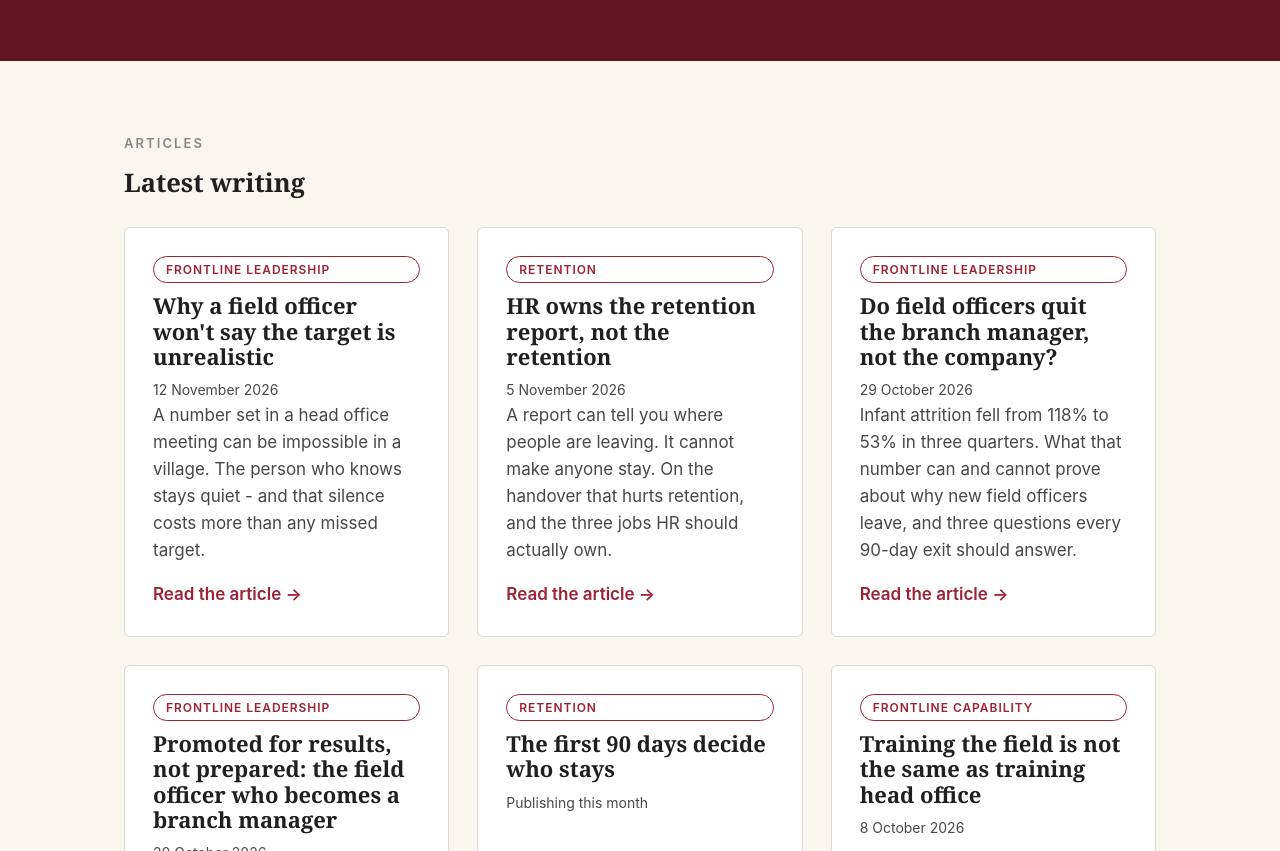
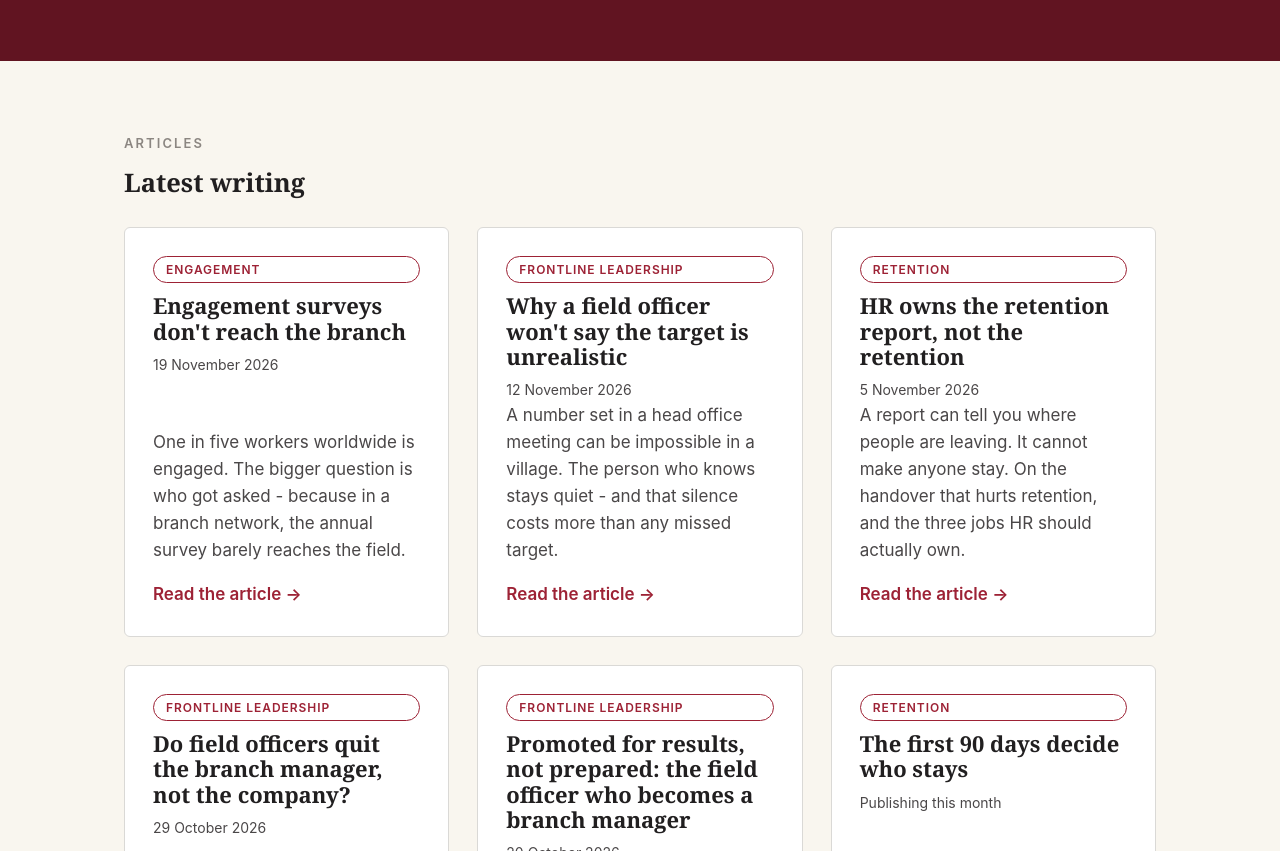
Before and after one commit to rahul-chatterjee-in/rahulchatterjee-website, a plain HTML site: page blog.html in a window 1280 px wide. Shown: the part 249-1100 px from the top of the page. Drawn offline with Linux system fonts and the light colour scheme.

Commit message:
Add new article on engagement surveys

```diff
--- a/blog.html
+++ b/blog.html
@@ -36,6 +36,13 @@
     <p class="eyebrow">Articles</p>
     <h2 style="margin-bottom:30px">Latest writing</h2>
     <div class="cards cards-3">
+      <div class="card">
+        <span class="tag">Engagement</span>
+        <h3>Engagement surveys don't reach the branch</h3>
+        <p class="date">19 November 2026</p>
+        <p>One in five workers worldwide is engaged. The bigger question is who got asked - because in a branch network, the annual survey barely reaches the field.</p>
+        <a class="card-link" href="articles/engagement-surveys-dont-reach-the-branch.html">Read the article &rarr;</a>
+      </div>
       <div class="card">
         <span class="tag">Frontline leadership</span>
         <h3>Why a field officer won't say the target is unrealistic</h3>
```
